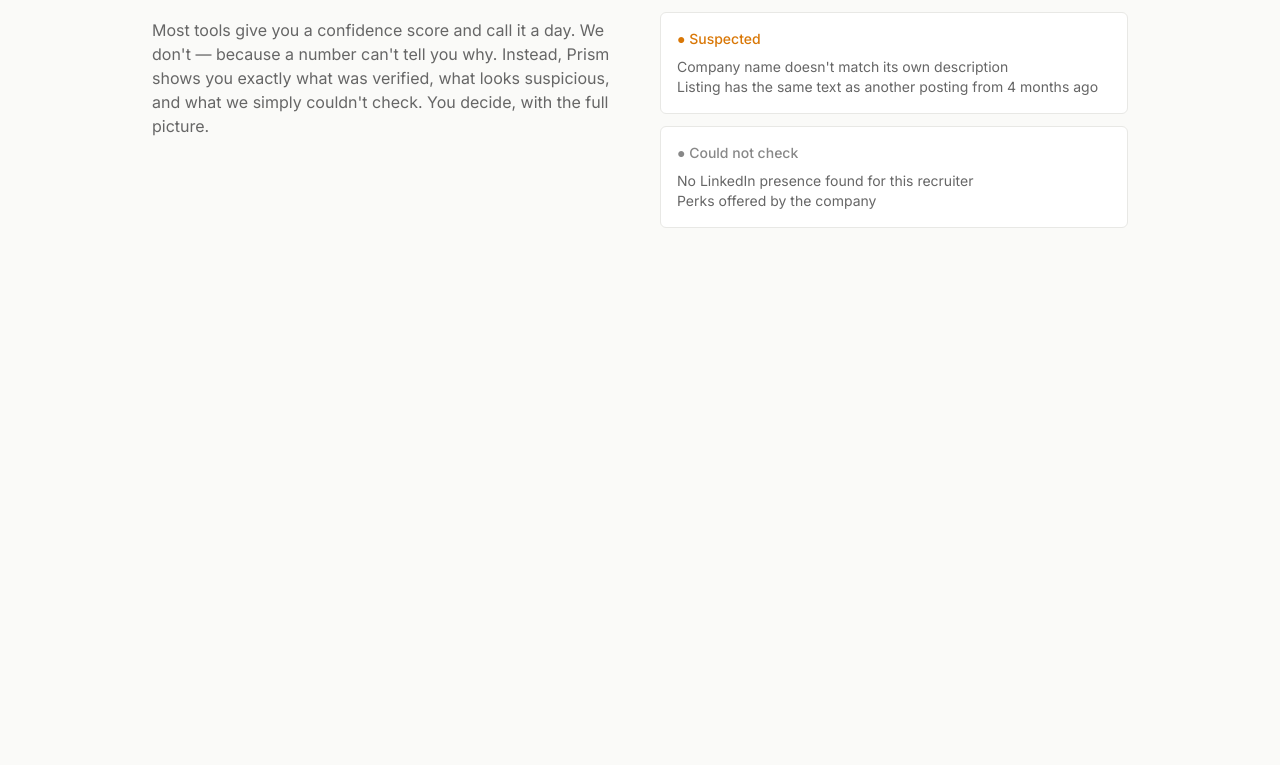
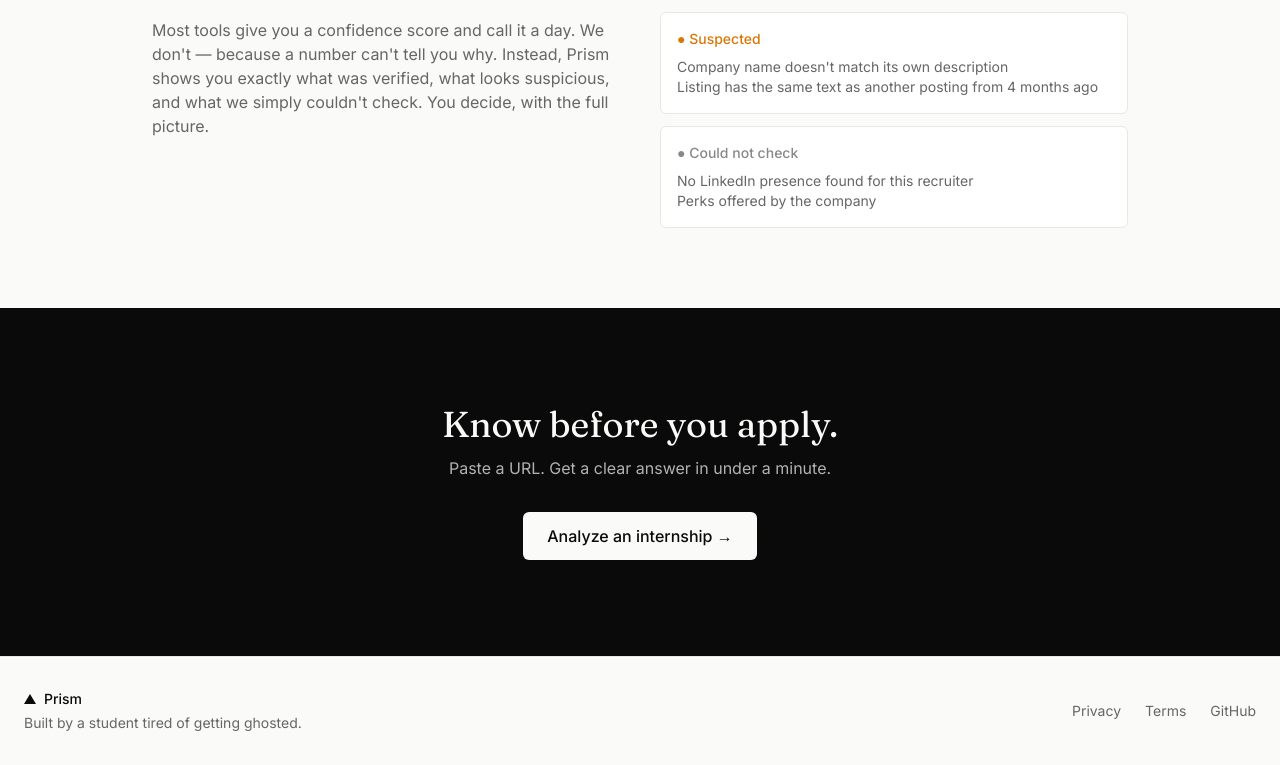
Before and after one commit to ganga-300/prism-frontend, a Next.js app: page / in a window 1280 px wide. Shown: the part 1773-2538 px from the top of the page. Before the commit the page ends 2081 px from the top, so only its background shows below. Built offline with nearby package versions, Linux system fonts and the light colour scheme.

Commit message:
feat: complete homepage — CTA section and footer, matches Banani spec end to end

```diff
--- a/app/page.js
+++ b/app/page.js
@@ -185,6 +185,35 @@ export default function Home() {
         </div>
       </section>
 
+      <section className="bg-ink text-cream px-6 py-24 text-center">
+        <h2 className="font-serif text-4xl mb-3">Know before you apply.</h2>
+        <p className="text-cream/70 mb-8">
+          Paste a URL. Get a clear answer in under a minute.
+        </p>
+        <button className="bg-cream text-ink font-medium px-6 py-3 rounded-md">
+          Analyze an internship →
+        </button>
+      </section>
+
+      <footer className="px-6 py-8 flex items-center justify-between border-t border-border-soft">
+        <div>
+          <div className="flex items-center gap-2 mb-1">
+            <div
+              className="w-0 h-0 border-l-[6px] border-r-[6px] border-b-[10px] border-l-transparent border-r-transparent border-b-ink"
+            />
+            <span className="font-sans font-medium text-ink text-sm">Prism</span>
+          </div>
+          <p className="text-sm text-ink-muted">
+            Built by a student tired of getting ghosted.
+          </p>
+        </div>
+        <div className="flex gap-6 text-sm text-ink-muted">
+          <a href="#">Privacy</a>
+          <a href="#">Terms</a>
+          <a href="#">GitHub</a>
+        </div>
+      </footer>
+
     </main>
   );
 }
```
